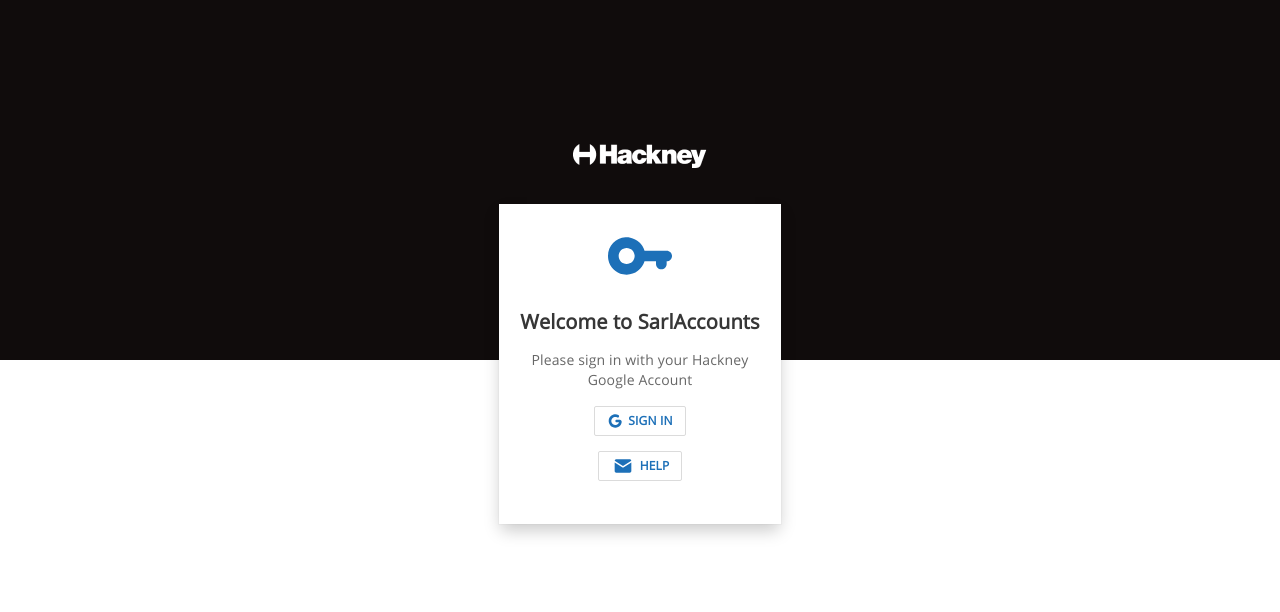
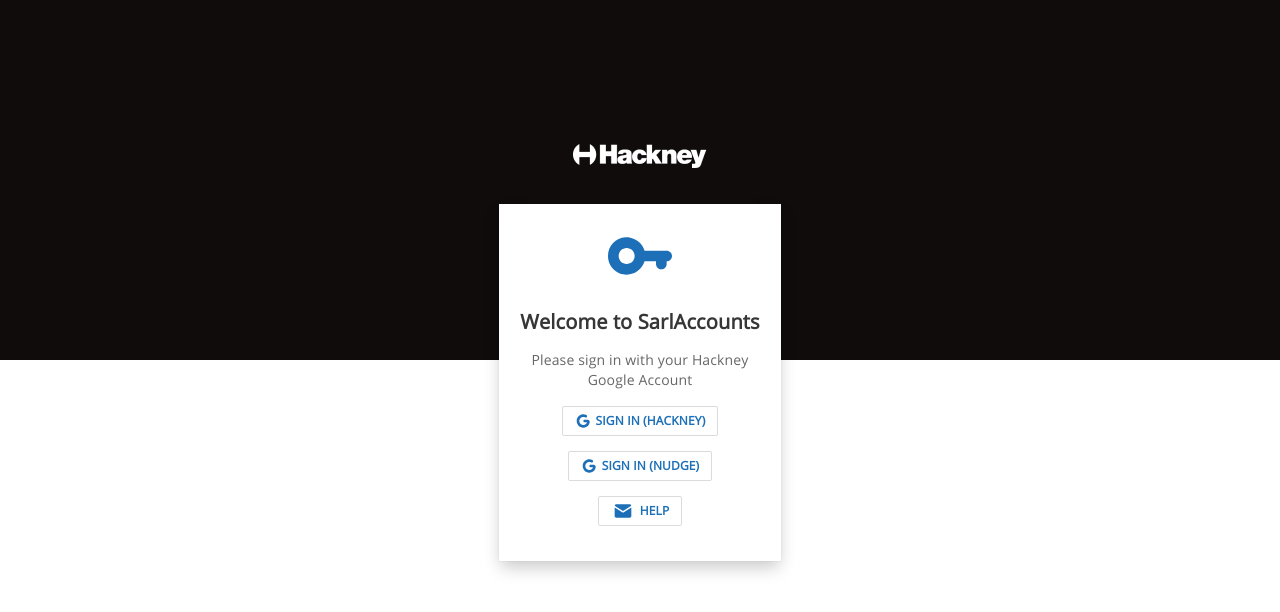
Before and after one commit to LBHackney-IT/lbh-finance-housing-interim-frontend, a React (Create React App) app: page /login in a window 1280 px wide. Shown: the top 612 px of the page. Built offline with nearby package versions, Linux system fonts and the light colour scheme.

Commit message:
Adding nudge login button

```diff
--- a/src/assets/styles/index.scss
+++ b/src/assets/styles/index.scss
@@ -2,7 +2,7 @@
 @import "../fonts/fonts.scss";
 
 * {
-    font-family: "OpenSans" !important;
+    font-family: "OpenSans", sans-serif !important;
     letter-spacing: 0.15px;
 }
 
--- a/src/features/user/Login.js
+++ b/src/features/user/Login.js
@@ -11,19 +11,23 @@
 const Login = (props) => {
   const dispatch = useDispatch();
 
-  const HandleGoogleSuccess = (response) => {
-    console.log(response);
+  const HandleGoogleSuccess = (response, isNudge = false) => {
     if (response.accessToken) {
       const { accessToken, profileObj } = response;
       const { email, name, googleId } = profileObj;
-      const user = { accessToken, email, name, googleId };
+      const user = { accessToken, email, name, googleId, isNudge };
       dispatch(login(user));
       props.history.push(UPLOAD_LIST);
     }
   };
 
+  const HandleGoogleSuccessNudge = (response) => {
+    HandleGoogleSuccess(response, true);
+  };
+
   const HandleGoogleFailure = (response) => {
     // TODO
+    alert("Failure");
     console.log(response);
   };
 
@@ -50,11 +54,30 @@
                   disabled={renderProps.disabled}
                   Icon={GoogleIcon}
                 >
-                  <strong>SIGN IN</strong>
+                  <strong>SIGN IN (HACKNEY)</strong>
                 </Button>
               )}
               buttonText="Login"
               onSuccess={HandleGoogleSuccess}
+              onFailure={HandleGoogleFailure}
+              cookiePolicy={"single_host_origin"}
+            />
+          </div>
+          <div className="login-btn">
+            <GoogleLogin
+              isSignedIn={true}
+              clientId={process.env.REACT_APP_GOOGLE_NUDGE_CLIENT_ID}
+              render={(renderProps) => (
+                <Button
+                  onClick={renderProps.onClick}
+                  disabled={renderProps.disabled}
+                  Icon={GoogleIcon}
+                >
+                  <strong>SIGN IN (NUDGE)</strong>
+                </Button>
+              )}
+              buttonText="Login"
+              onSuccess={HandleGoogleSuccessNudge}
               onFailure={HandleGoogleFailure}
               cookiePolicy={"single_host_origin"}
             />
--- a/src/features/user/UserOverlay.js
+++ b/src/features/user/UserOverlay.js
@@ -13,7 +13,7 @@
 
   // Get the user's details
   const user = useSelector(selectUser);
-  const { name } = user;
+  const { name, isNudge } = user;
   const displayClass = isDisplayed ? "" : "is-hidden";
 
   // Handle logout
@@ -50,7 +50,11 @@
           </div>
           <div>
             <GoogleLogout
-              clientId={process.env.REACT_APP_GOOGLE_CLIENT_ID}
+              clientId={
+                isNudge
+                  ? process.env.REACT_APP_GOOGLE_NUDGE_CLIENT_ID
+                  : process.env.REACT_APP_GOOGLE_CLIENT_ID
+              }
               onLogoutSuccess={Logout}
               render={(renderProps) => {
                 return (
```
Also changed, not shown: 2 other files (tests, documents, lock files or other folders).
